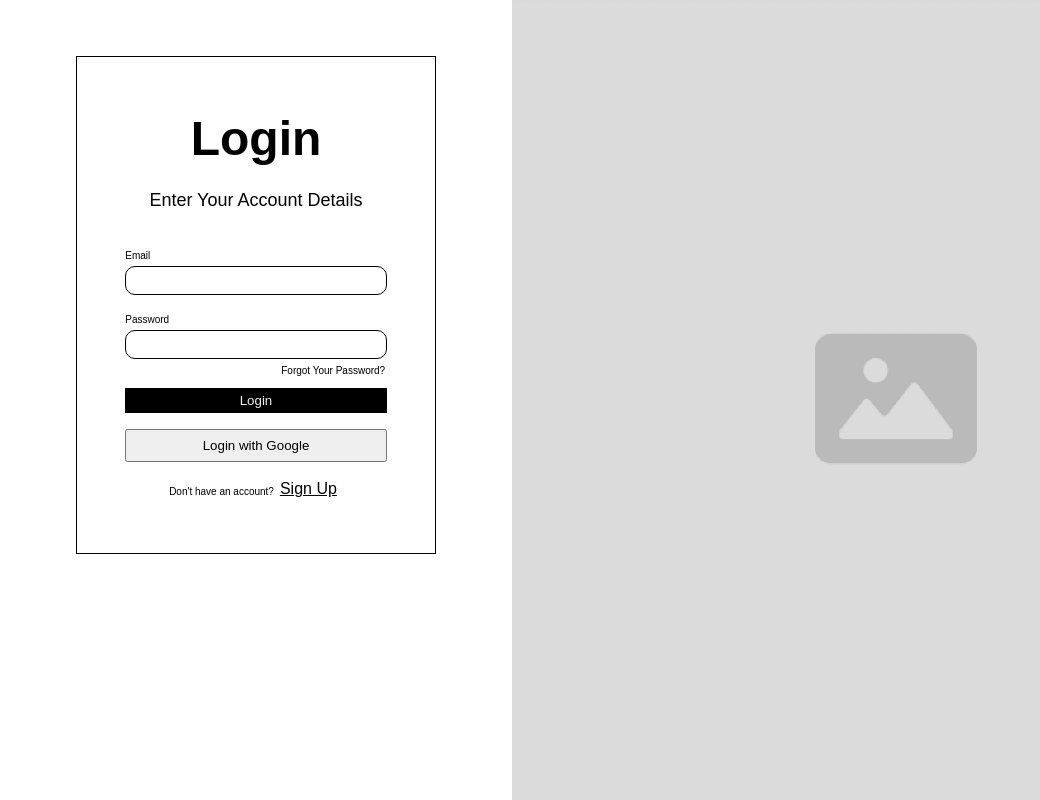
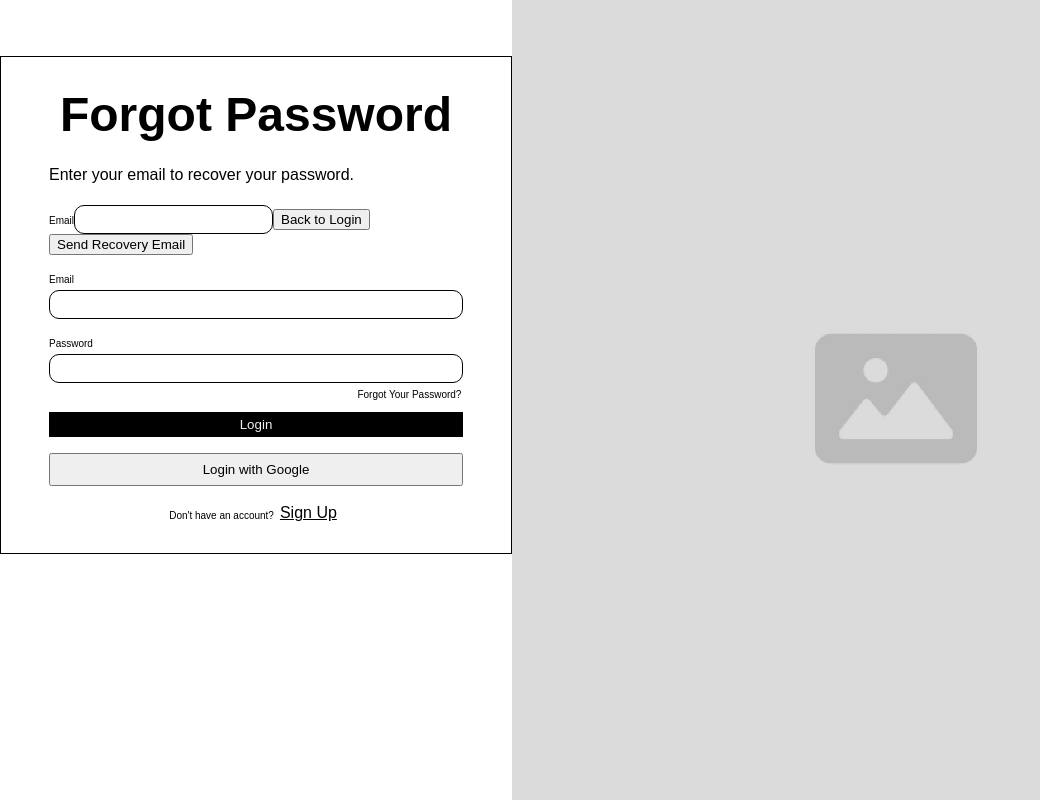
Before and after one commit to austindusa/Code-Enjoyers-Senior-Project, a React (Create React App) app: page /login in a window 1280 px wide. Both pictures are taken after a click on the button "Forgot Your Password?". Shown: the whole page, without its empty margins (0-1040 px from the left). Built offline with nearby package versions, Linux system fonts and the light colour scheme.

Commit message:
forgot password first commit

```diff
--- a/src/components/SignInForm.jsx
+++ b/src/components/SignInForm.jsx
@@ -1,15 +1,61 @@
+import React, { useState } from 'react';
 import "./SignInForm.css";
 
+// Separate component for Forgot Password form
+
+
+const ForgotPasswordForm = ({ onBackToLogin }) => {
+  const [email, setEmail] = useState('');
+
+  const handleSubmit = (e) => {
+    e.preventDefault();
+    // TODO: Implement the logic to send a password recovery email
+    console.log('Send password recovery email to:', email);
+  };
+
+  return (
+    <div>
+      <h1>Forgot Password</h1>
+      <p>Enter your email to recover your password.</p>
+      <form onSubmit={handleSubmit}>
+        <label>Email</label>
+        <input
+          type="email"
+          value={email}
+          onChange={(e) => setEmail(e.target.value)}
+          required
+        />
+        <button type="button" onClick={onBackToLogin}>Back to Login</button>
+        <button type="submit">Send Recovery Email</button>
+      </form>
+    </div>
+  );
+};
+
 export default function SignInForm() {
+  const [showForgotPassword, setShowForgotPassword] = useState(false);
+
+  const handleForgotPassword = () => {
+    setShowForgotPassword(true);
+  };
+
+  const handleBackToLogin = () => {
+    setShowForgotPassword(false);
+  };
+
   return (
     <div className="background-img">
-      <div className="background  form-box ">
+      <div className="background form-box">
         <div className="box-border">
-          <from>
-            <div>
-              <h1>Login</h1>
-              <p id="form-p">Enter Your Account Details</p>
-            </div>
+          <form>
+            {showForgotPassword ? (
+              <ForgotPasswordForm onBackToLogin={handleBackToLogin} />
+            ) : (
+              <div>
+                <h1>Login</h1>
+                <p id="form-p">Enter Your Account Details</p>
+              </div>
+            )}
             <div id="input-field">
               <label>Email</label>
               <input type="email" required />
@@ -17,7 +63,9 @@ export default function SignInForm() {
             <div id="input-field">
               <label>Password</label>
               <input type="password" required />
-              <button id="change-pass-btn">Forgot Your Password?</button>
+              <button type="button" id="change-pass-btn" onClick={handleForgotPassword}>
+                Forgot Your Password?
+              </button>
             </div>
             <div id="log-in-btn">
               <button id="login">Login</button>
@@ -27,7 +75,7 @@ export default function SignInForm() {
               <span>Don't have an account?</span>
               <button>Sign Up</button>
             </span>
-          </from>
+          </form>
         </div>
       </div>
     </div>
```
